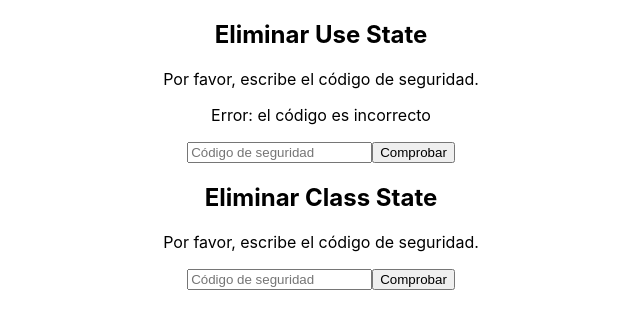
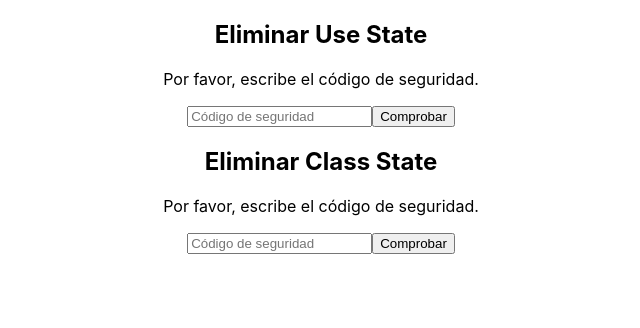
Before and after one commit to alfcastillo90/react-security-codes, a React (Create React App) app: page / in a window 1280 px wide. Shown: the top 328 px of the page, without its empty margins (319-959 px from the left). Built offline with nearby package versions, Linux system fonts and the light colour scheme.

Commit message:
ADD: metodos de actualizacion del estado en UseState.js

```diff
--- a/src/UseState.js
+++ b/src/UseState.js
@@ -1,8 +1,13 @@
 import React from "react";
 
+const SECURITY_CODE = 'paradigma';
+
 function UseState ({ name }) {
-    const [ error, setError ] = React.useState(true);
+    const [ error, setError ] = React.useState(false);
     const [ loading, setLoading ] = React.useState(false);
+    const [ value, setValue ] = React.useState('');
+
+    console.log(value);
 
     React.useEffect(() => {
         console.log('Empezando el efecto');
@@ -10,7 +15,13 @@
         if (!!loading) {
             setTimeout(() => {
                 console.log('Haciendo la validación');
+                 if (value !== SECURITY_CODE){
+                     setLoading(false);
+                 } else {
+                     setError(true);
+                     setLoading(false);
 
+                 }
                 setLoading(false);
 
                 console.log('Terminando la validación')
@@ -24,14 +35,23 @@
         <div>
             <h2>Eliminar { name }</h2>
             <p>Por favor, escribe el código de seguridad.</p>
-            {error && (
+            {(error && !loading) && (
                 <p>Error: el código es incorrecto</p>
             )}
             {loading && (
                 <p>Cargando</p>
             )}
-            <input placeholder='Código de seguridad'/>
-            <button onClick={() => setLoading(true)} >Comprobar</button>
+            <input
+                onChange={(event) => {
+                    // setError(false);
+                    setValue(event.target.value);
+                }}
+                placeholder = 'Código de seguridad'
+                value = { value }/>
+            <button onClick={() => {
+                // setError(false);
+                setLoading(true);
+            }} >Comprobar</button>
         </div>
     )
 }
```
